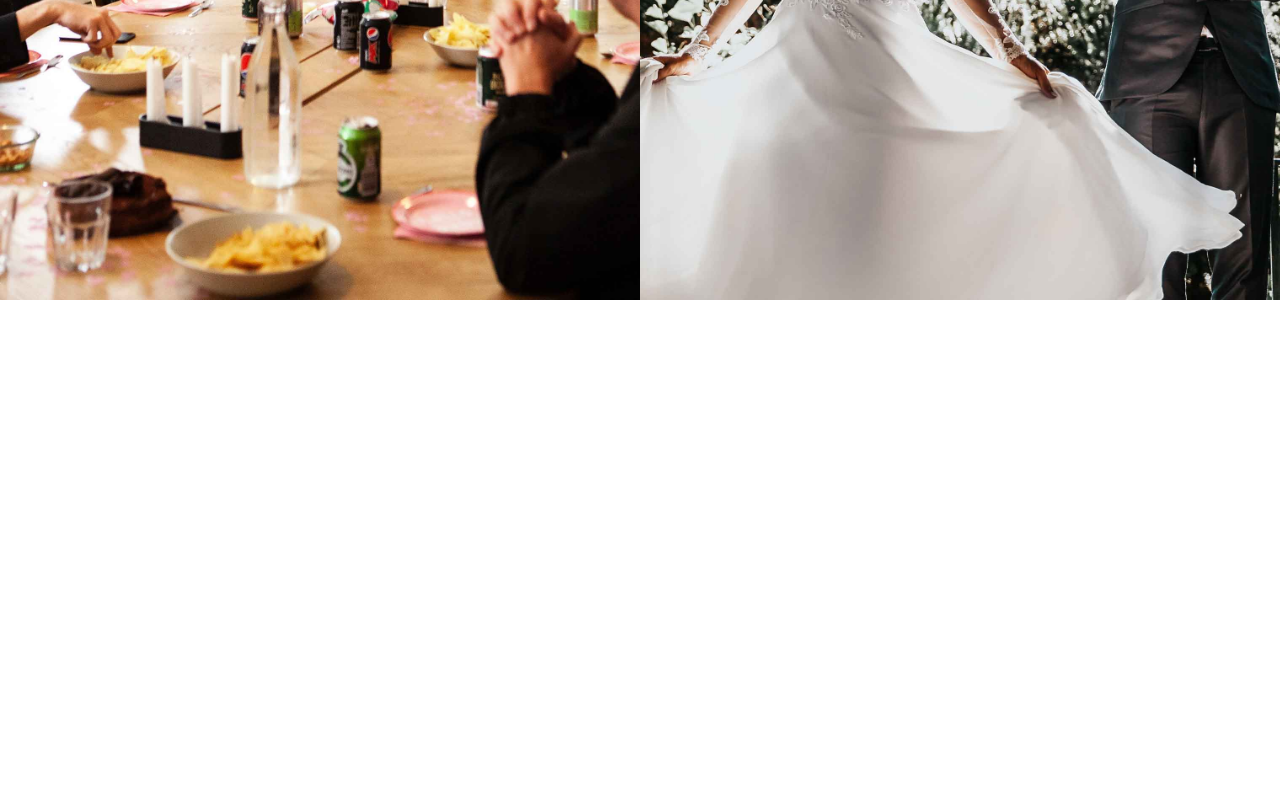
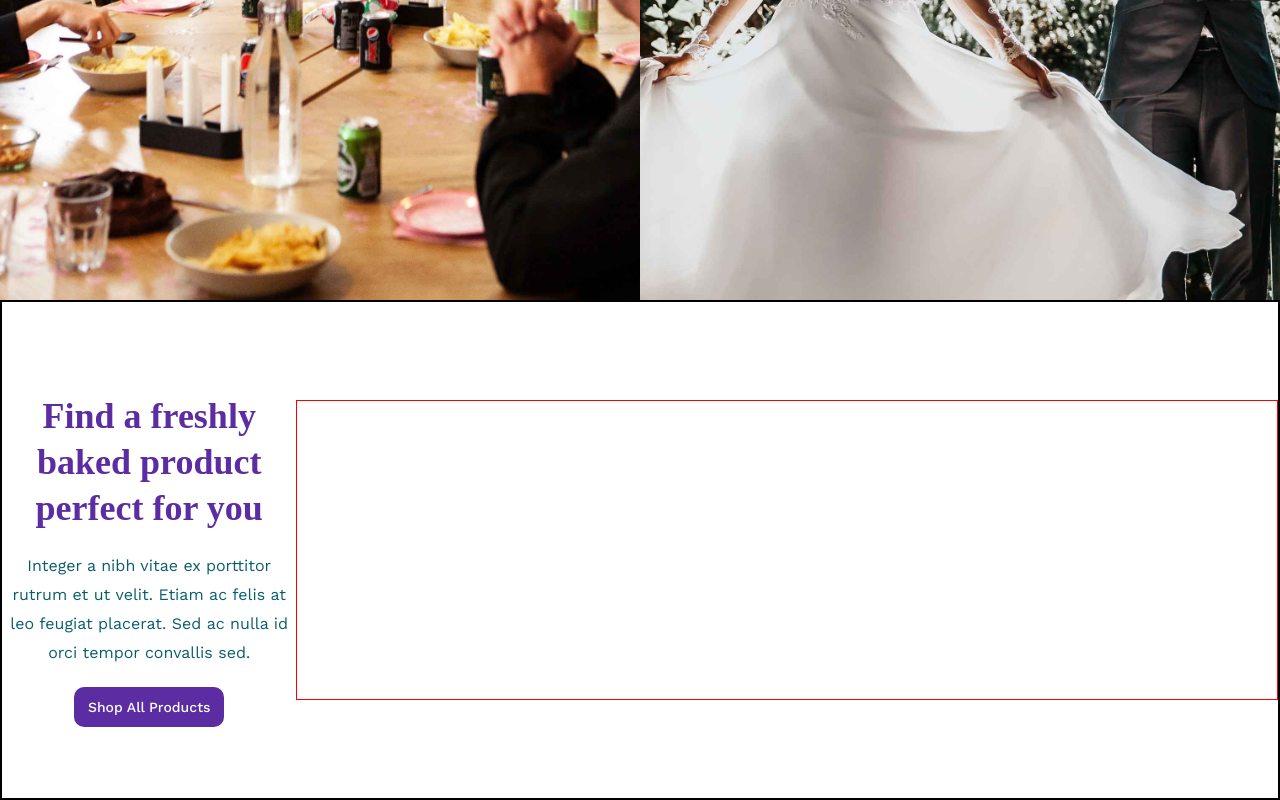
Before and after one commit to AlexAsole/proj-html-vuejs, a website: page index.html in a window 1280 px wide. Shown: the part 1909-2709 px from the top of the page. Before the commit the page ends 2209 px from the top, so only its background shows below. Drawn offline with nearby package versions, Linux system fonts and the light colour scheme; a web font is replaced by a local one.

Commit message:
terzo blocco del main impostato

```diff
--- a/index.html
+++ b/index.html
@@ -110,6 +110,22 @@
                 </div>
             </div>
             <!-- END SECOND CONTENT -->
+            <!-- THIRD CONTENT -->
+            <div class="main-third-content">
+                <div class="info-box">
+                    <h2>Find a freshly baked product perfect for you</h2>
+                    <div class="subtitle">
+                        Integer a nibh vitae ex porttitor rutrum et ut velit.
+                        Etiam ac felis at leo feugiat placerat. Sed ac nulla
+                        id orci tempor convallis sed.
+                    </div>
+                    <button class="show-shop">Shop All Products</button>
+                </div>
+                <div class="slider">
+
+                </div>
+            </div>
+            <!-- END THIRD CONTENT -->
         </div>
         <!-- END MAIN -->
     </div>
--- a/src/app.scss
+++ b/src/app.scss
@@ -92,8 +92,6 @@
                     margin: 30px;
                 }
             }
-
-
         }
     }
 
@@ -152,8 +150,6 @@
                     &:hover  .black-hover {
                         display: block;
                     }
-
-
                 }
             }
         }
@@ -166,6 +162,7 @@
                 margin-top: 50px;
 
                 .upper-title {
+                    color: $cubeAtoll;
                     @include upper-style;
                 }
                 h2 {
@@ -221,6 +218,47 @@
 
         }
 
+        &-third-content {
+            @include flexAlignAround;
+
+            width: 100%;
+            height: 500px;
+            border: 2px solid #000;
+
+            .info-box {
+                width: 300px;
+                text-align: center;
+
+                h2 {
+                    @include title-style;
+
+                    font-size: 36px;
+                    line-height: 46px;
+                }
+
+                .subtitle {
+                    color: $cubeAtoll;
+                    font-size: 16px;
+                    line-height: 29px;
+                }
+
+                .show-shop {
+                    @include bluebutton;
+
+                    width: 150px;
+                    height: 40px;
+                    margin-top: 20px;
+
+                }
+            }
+
+            .slider {
+                width: 1000px;
+                height: 300px;
+                border: 1px solid #f00;
+            }
+        }
+
 
 
     }
--- a/src/colors.scss
+++ b/src/colors.scss
@@ -9,6 +9,7 @@ $cubeSienna: #d68843;
 $cubePerfume: #bda2f3;
 $cubeDaisy: #5b2ca2;
 $cubeLaurel: #287a00;
+$cubeQuiteWhite: #f0edf5;
 
 $medianOuter: #282d2c;
 $medianPearl: #e9dedc;
--- a/src/variables.scss
+++ b/src/variables.scss
@@ -60,7 +60,7 @@ $secondfont: Source Serif Pro, serif;
     border-radius: 10px;
 
     &:hover {
-        background: $cubeWhite;
+        background: $cubeQuiteWhite;
         color: $cubeDaisy;
         cursor: pointer;
     }
```
Also changed, not shown: dist/app.css.
